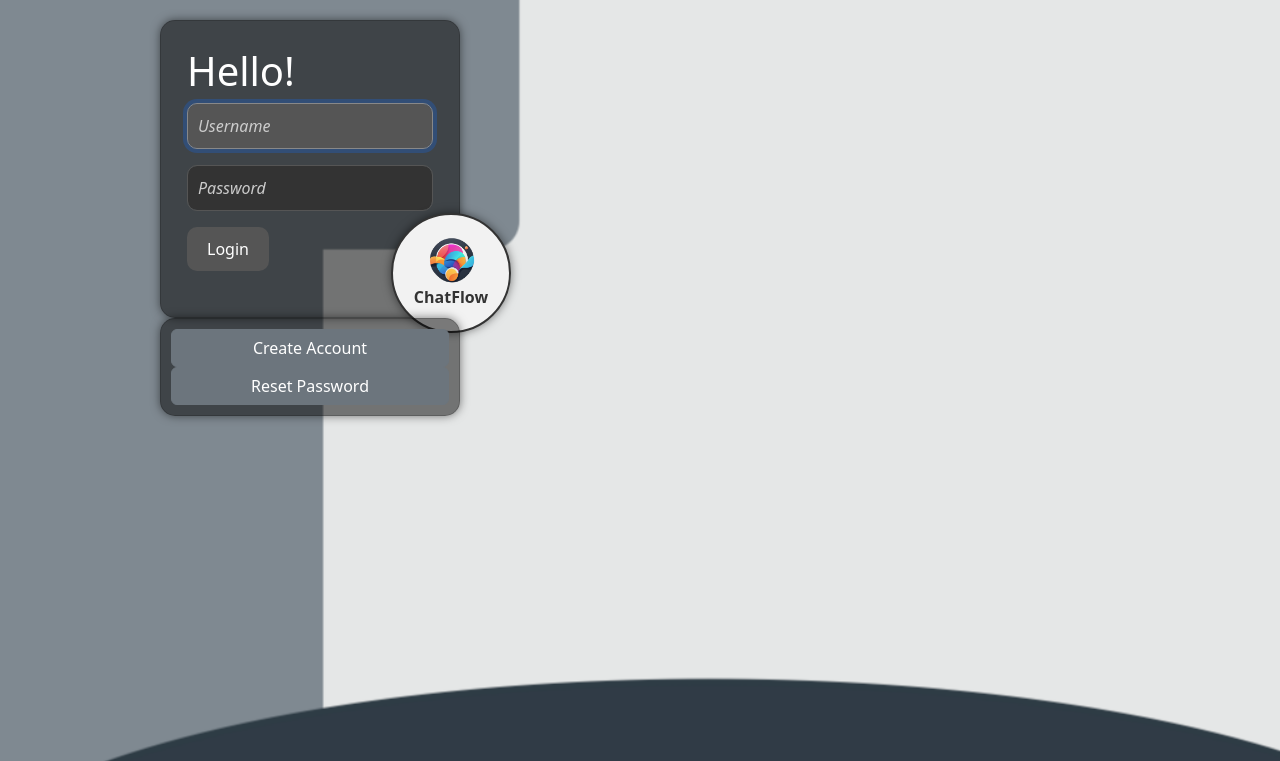
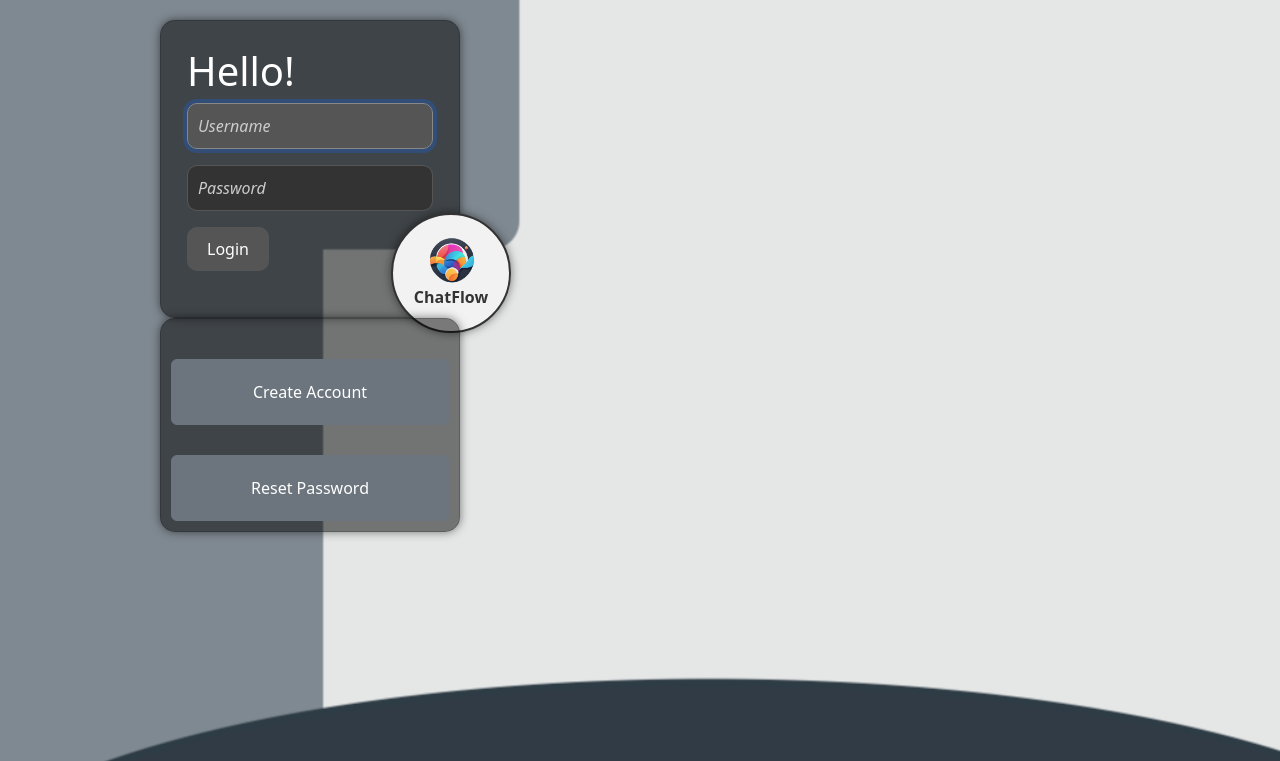
Before and after one commit to rpurinton/chatflow, a PHP site: page /login/index.php in a window 1280 px wide. Shown: the top 761 px of the page. Run offline with PHP 8.4, Linux system fonts and the light colour scheme.

Commit message:
Update index.php

```diff
--- a/login/index.php
+++ b/login/index.php
@@ -32,8 +32,8 @@
             </div>
         </div>
         <div class="card card-login card-login-2">
-            <button type="button" class="btn btn-secondary">Create Account</button>
-            <button type="button" class="btn btn-secondary">Reset Password</button>
+            <button type="button" class="btn btn-secondary card-login2">Create Account</button>
+            <button type="button" class="btn btn-secondary card-login2">Reset Password</button>
         </div>
     </div>
 
```
